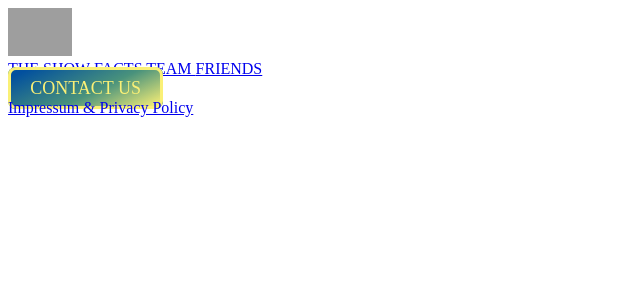
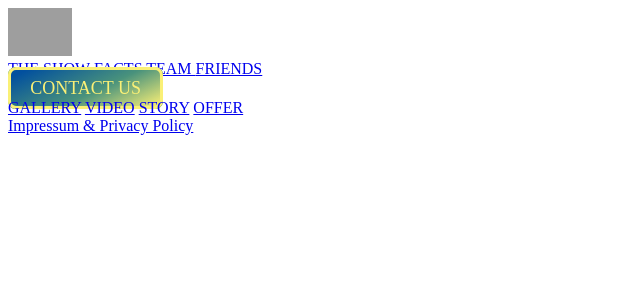
Before and after one commit to matteocarpi/crdc, a Jekyll site: the page built from gallery.md, in a window 1280 px wide. Shown: the top 300 px of the page, without its empty margins (0-640 px from the left). Built offline with Jekyll 4.4.1, drawn with Linux system fonts in a browser that asks for light colours; grey boxes are pictures that could not be loaded.

Commit message:
added video, corrected navigation link for show

```diff
--- a/_includes/navigation-show.html
+++ b/_includes/navigation-show.html
@@ -1,6 +1,6 @@
 <div class="show-navigation">
   <a {% if page.url == "/the-show/gallery.html" %}class="active-button-show"{% endif %}href="/the-show/gallery">GALLERY</a>
-  <a {% if page.url == "/the-show/video.html" %}class="active-button-show"{% endif %}href="/the-show/">VIDEO</a>
-  <a {% if page.url == "/the-show/story.html" %}class="active-button-show"{% endif %}href="/the-show/">STORY</a>
+  <a {% if page.url == "/the-show/video.html" %}class="active-button-show"{% endif %}href="/the-show/video">VIDEO</a>
+  <a {% if page.url == "/the-show/story.html" %}class="active-button-show"{% endif %}href="/the-show/story">STORY</a>
   <a {% if page.url == "/the-show.html" %}class="active-button-show"{% endif %}href="/the-show/">OFFER</a>
 </div>
--- a/_layouts/gallery.html
+++ b/_layouts/gallery.html
@@ -1,3 +1,4 @@
 ---
 layout: default
 ---
+{% include navigation-show.html %}
--- /dev/null
+++ b/_layouts/video.html
@@ -0,0 +1,5 @@
+---
+layout: default
+---
+
+<iframe width="960" height= "540" src="{{ page.video-link }}" frameborder="0" allow="accelerometer; autoplay;" allowfullscreen></iframe>
```
Also changed, not shown: video.md (added, +5 -0 lines).
